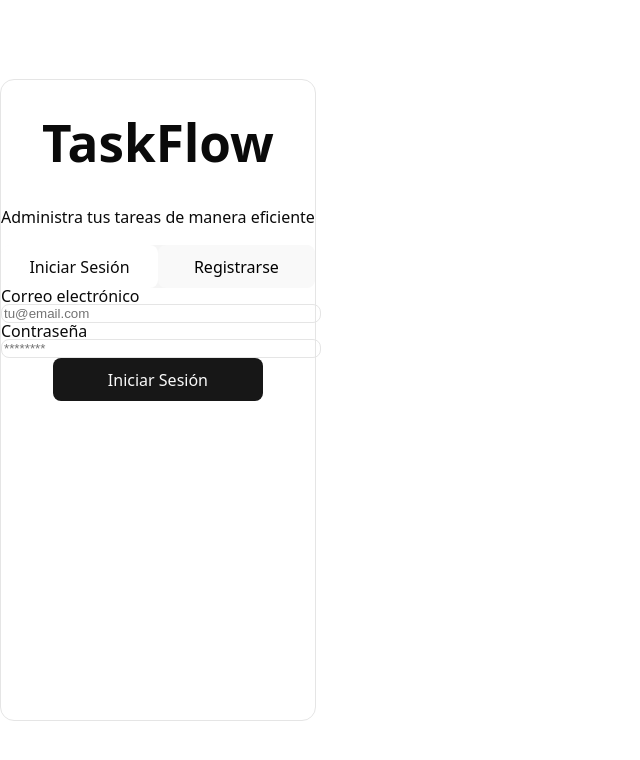
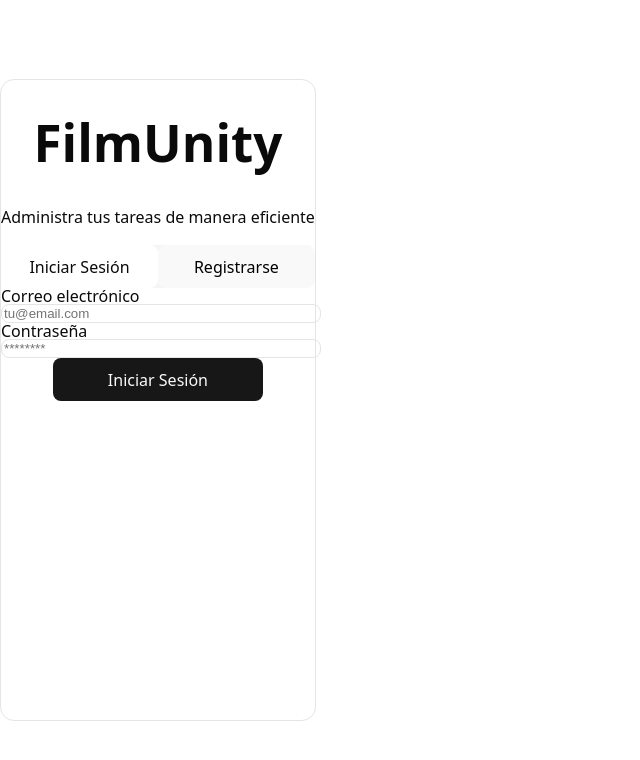
Before and after one commit to Mini-Proyecto-2/Frontend_Mini_Proyecto_2_Plataforma_De_Peliculas, a React (Vite) app: page /login in a window 1280 px wide. Shown: the top 760 px of the page, without its empty margins (0-640 px from the left). Built offline with nearby package versions, Linux system fonts and the light colour scheme.

Commit message:
Actualizar el título de la página de inicio de "TaskFlow" a "FilmUnity"

```diff
--- a/src/pages/Login.tsx
+++ b/src/pages/Login.tsx
@@ -100,7 +100,7 @@
   return (
     <Card className="w-full max-w-4xl h-[80vh] flex flex-col md:flex-row shadow-lg">
       <div className="flex-[2] px-8">
-        <h1 className="text-2xl font-bold mb-2 text-center">TaskFlow</h1>
+        <h1 className="text-2xl font-bold mb-2 text-center">FilmUnity</h1>
         <p className="text-sm text-gray-500 mb-6 text-center">
           Administra tus tareas de manera eficiente
         </p>
```
